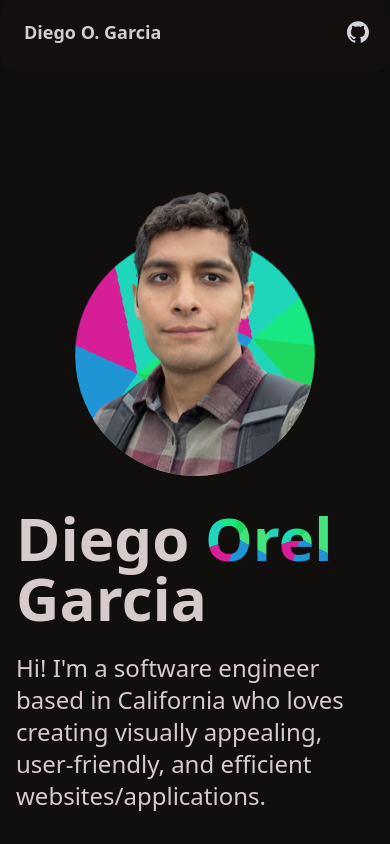
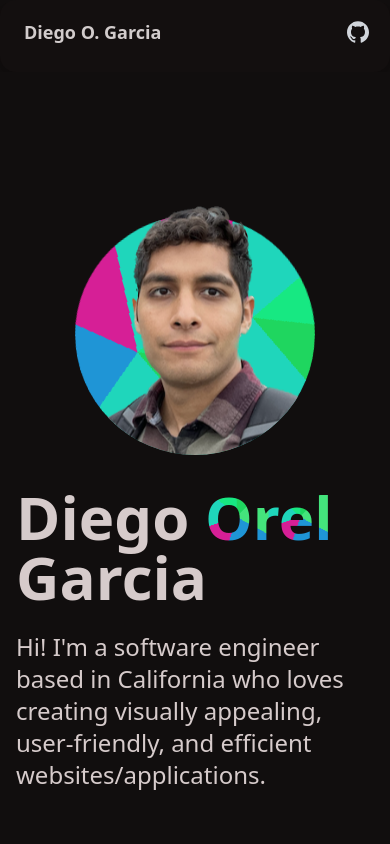
Before and after one commit to diegogarciacs/portfolio, a React (Create React App) app: page / in a window 390 px wide. Shown: the top 844 px of the page. Built offline with nearby package versions, Linux system fonts and the light colour scheme; what prettier-plugin-tailwindcss, tailwindcss-font-inter would draw is missing.

Commit message:
updates for safari/mobile

```diff
--- a/src/pages/Home.tsx
+++ b/src/pages/Home.tsx
@@ -6,7 +6,7 @@ export default function Home() {
       <div className="hero min-h-screen	 bg-neutral" id="home">
         <div className="hero-content flex-col gap-[2rem] lg:flex-row">
           <div className="person relative w-60 sm:w-auto lg:mt-[-6rem]">
-            <div className="person_container ease  group grid aspect-[1/1.35] items-end overflow-hidden rounded-b-[100vw] transition duration-[var(--transform-speed)] hover:scale-[1.1]">
+            <div className="person_container ease  group grid sm:aspect-[1/1.35] items-end overflow-hidden rounded-b-[100vw] transition duration-[var(--transform-speed)] hover:scale-[1.1]">
               <div
                 className="person_circle ease duration-[calc(var(--transform-speed) * 1.2)] h-55 w-50 m-h-48 m-w-48
               group absolute inset-x-0 bottom-0 top-auto bottom-0 m-auto aspect-square rounded-full bg-gradient-to-bl
@@ -14,7 +14,7 @@ export default function Home() {
               transition group-hover:from-[#1F95D6] group-hover:to-[#17E882]"
               ></div>
               <img
-                className="person_img z-2 shadow-3xl group-hover:scale[1.1] ease duration-[calc(var(--transform-speed) *	1.12)] pointer-events-none relative left-[1rem] scale-[1.2] transition group-hover:translate-y-[-1.4rem] sm:w-[20rem] lg:w-[25rem]"
+                className="person_img z-2 shadow-3xl group-hover:scale[1.1] ease duration-[calc(var(--transform-speed) *	1.12)] pointer-events-none relative top-[2rem] pt-6 sm:pt-0 sm:top-[0rem] left-[1rem] scale-[1.2] transition group-hover:translate-y-[-1.4rem] sm:w-[20rem] lg:w-[25rem]"
                 src="/portfolio/images/diego-transparent.png"
                 alt="diego smiling"
               />
```
